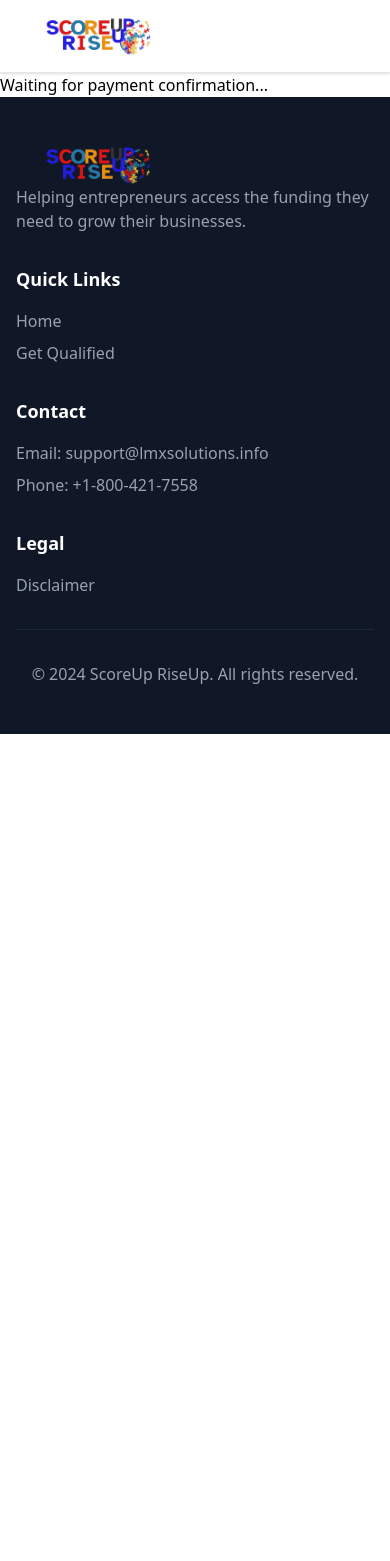
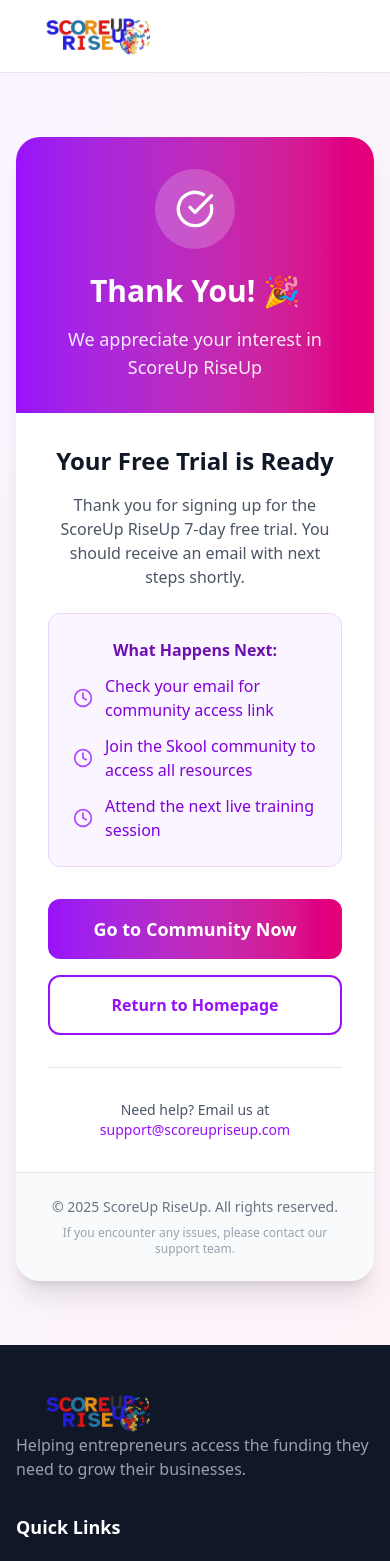
Before and after one commit to Viktor-Kode/ScoreUp-RiseUp, a Next.js app: page /thank-you in a window 390 px wide. Shown: the top 1561 px of the page. Before the commit the page ends 844 px from the top, so only its background shows below. Built offline with nearby package versions, Linux system fonts and the light colour scheme.

Commit message:
'thankyp'

```diff
--- a/app/thank-you/page.jsx
+++ b/app/thank-you/page.jsx
@@ -3,45 +3,260 @@
 
 import { useEffect, useState } from 'react';
 import { useSearchParams, useRouter } from 'next/navigation';
+import { motion } from 'framer-motion';
+import { CheckCircle, Clock, ArrowRight, Home, Mail } from 'lucide-react';
 
 export default function ThankYouPage() {
   const searchParams = useSearchParams();
   const router = useRouter();
   const [paymentVerified, setPaymentVerified] = useState(false);
+  const [emailSent, setEmailSent] = useState(false);
+  const [isLoading, setIsLoading] = useState(true);
 
   useEffect(() => {
+    // Check URL parameters after component mounts
     const product = searchParams.get('product');
     const payment = searchParams.get('payment');
+    const email = searchParams.get('email');
+
+    console.log('Thank You Page Params:', { product, payment, email });
 
     if (payment === 'completed') {
-      // Verify payment with your backend or email tracking
       setPaymentVerified(true);
 
-      // Send confirmation email
-      emailjs.send(
+      // Track the conversion
+      if (typeof window !== 'undefined') {
+        // Save to localStorage for tracking
+        const purchases = JSON.parse(localStorage.getItem('skool_purchases') || '[]');
+        purchases.push({
+          product,
+          email,
+          timestamp: new Date().toISOString(),
+          status: 'completed'
+        });
+        localStorage.setItem('skool_purchases', JSON.stringify(purchases));
+
+        // Google Analytics (if available)
+        window.gtag?.('event', 'purchase', {
+          value: product === 'monthly' ? 10 : 97,
+          currency: 'USD',
+          transaction_id: Date.now().toString(),
+        });
+      }
+
+      // Send email notification (optional - remove if causing issues)
+      sendConfirmationEmail(product, email);
+    }
+
+    // Set loading to false after processing
+    setTimeout(() => {
+      setIsLoading(false);
+    }, 1000);
+
+  }, [searchParams]);
+
+  const sendConfirmationEmail = async (product, email) => {
+    try {
+      // Only run in browser
+      if (typeof window === 'undefined') return;
+
+      // Import emailjs dynamically to avoid SSR issues
+      const emailjs = await import('@emailjs/browser');
+
+      const result = await emailjs.send(
         'service_renapht',
         'template_z1vr7ty',
         {
-          to_email: 'travis@scoreupriseup.com',
-          to_name: 'Travis',
-          product_name: product,
+          to_email: email || 'travis@scoreupriseup.com',
+          to_name: email?.split('@')[0] || 'Customer',
+          product_name: product || 'ScoreUp RiseUp',
           customer_action: 'Payment Completed',
-          timestamp: new Date().toISOString()
+          timestamp: new Date().toLocaleString(),
+          next_steps: 'Check your email for community access details'
         },
         'SS2R3dMbKoMDjBayk'
       );
+
+      console.log('Confirmation email sent:', result);
+      setEmailSent(true);
+    } catch (error) {
+      console.log('Email not sent (optional):', error.message);
+      // Don't show error to user - email is optional
     }
-  }, [searchParams]);
+  };
+
+  const handleReturnHome = () => {
+    router.push('/');
+  };
+
+  const handleJoinCommunity = () => {
+    window.open('https://www.skool.com/scoreup-riseup-8242/about', '_blank');
+  };
+
+  if (isLoading) {
+    return (
+      <div className="min-h-screen flex items-center justify-center bg-gradient-to-br from-purple-50 to-pink-50">
+        <div className="text-center">
+          <div className="animate-spin rounded-full h-12 w-12 border-b-2 border-purple-600 mx-auto"></div>
+          <p className="mt-4 text-gray-600">Loading your confirmation...</p>
+        </div>
+      </div>
+    );
+  }
 
   return (
-    <div>
-      {paymentVerified ? (
-        // Show real thank you content
-        <div>Thank you for your payment!</div>
-      ) : (
-        // Show payment pending message
-        <div>Waiting for payment confirmation...</div>
-      )}
+    <div className="min-h-screen bg-gradient-to-br from-purple-50 to-pink-50">
+      <div className="container mx-auto px-4 py-16">
+        <motion.div
+          initial={{ opacity: 0, y: 20 }}
+          animate={{ opacity: 1, y: 0 }}
+          className="max-w-2xl mx-auto bg-white rounded-3xl shadow-xl overflow-hidden"
+        >
+          {/* Header */}
+          <div className="bg-gradient-to-r from-purple-600 to-pink-600 text-white p-8 text-center">
+            <div className="w-20 h-20 bg-white/20 rounded-full flex items-center justify-center mx-auto mb-6">
+              <CheckCircle className="w-10 h-10" />
+            </div>
+            <h1 className="text-3xl md:text-4xl font-bold mb-4">
+              {paymentVerified ? 'Payment Confirmed! 🎉' : 'Thank You! 🎉'}
+            </h1>
+            <p className="text-lg opacity-90">
+              {paymentVerified
+                ? 'Your ScoreUp RiseUp access is being activated'
+                : 'We appreciate your interest in ScoreUp RiseUp'
+              }
+            </p>
+          </div>
+
+          {/* Content */}
+          <div className="p-8 md:p-12">
+            {paymentVerified ? (
+              <>
+                <div className="text-center mb-8">
+                  <h2 className="text-2xl font-bold text-gray-900 mb-4">
+                    Welcome to the Community!
+                  </h2>
+                  <p className="text-gray-600 mb-6">
+                    Your payment has been successfully processed. You now have full access to the ScoreUp RiseUp community.
+                  </p>
+
+                  <div className="bg-green-50 border border-green-200 rounded-xl p-6 mb-8">
+                    <h3 className="font-semibold text-green-800 mb-3">Next Steps:</h3>
+                    <ul className="text-left space-y-3 text-green-700">
+                      <li className="flex items-center">
+                        <CheckCircle className="w-5 h-5 text-green-500 mr-3 flex-shrink-0" />
+                        <span>Check your email for community access instructions</span>
+                      </li>
+                      <li className="flex items-center">
+                        <CheckCircle className="w-5 h-5 text-green-500 mr-3 flex-shrink-0" />
+                        <span>Join our live training sessions starting this week</span>
+                      </li>
+                      <li className="flex items-center">
+                        <CheckCircle className="w-5 h-5 text-green-500 mr-3 flex-shrink-0" />
+                        <span>Download the resource library and templates</span>
+                      </li>
+                    </ul>
+                  </div>
+                </div>
+
+                {/* Action Buttons */}
+                <div className="space-y-4">
+                  <button
+                    onClick={handleJoinCommunity}
+                    className="w-full bg-gradient-to-r from-purple-600 to-pink-600 hover:from-purple-700 hover:to-pink-700 text-white font-bold py-4 px-6 rounded-xl text-lg transition-all duration-200 flex items-center justify-center space-x-3 group"
+                  >
+                    <span>Go to ScoreUp RiseUp Community</span>
+                    <ArrowRight className="w-5 h-5 group-hover:translate-x-1 transition-transform" />
+                  </button>
+
+                  <button
+                    onClick={handleReturnHome}
+                    className="w-full bg-gray-100 hover:bg-gray-200 text-gray-800 font-semibold py-4 px-6 rounded-xl transition-colors duration-200 flex items-center justify-center"
+                  >
+                    <Home className="w-5 h-5 mr-2" />
+                    Return to Homepage
+                  </button>
+                </div>
+
+                {/* Email Status */}
+                {emailSent && (
+                  <div className="mt-8 p-4 bg-blue-50 border border-blue-200 rounded-xl text-center">
+                    <Mail className="w-6 h-6 text-blue-500 mx-auto mb-2" />
+                    <p className="text-blue-700">Confirmation email sent! Check your inbox.</p>
+                  </div>
+                )}
+              </>
+            ) : (
+              <>
+                <div className="text-center mb-8">
+                  <h2 className="text-2xl font-bold text-gray-900 mb-4">
+                    Your Free Trial is Ready
+                  </h2>
+                  <p className="text-gray-600 mb-6">
+                    Thank you for signing up for the ScoreUp RiseUp 7-day free trial.
+                    You should receive an email with next steps shortly.
+                  </p>
+
+                  <div className="bg-purple-50 border border-purple-200 rounded-xl p-6 mb-8">
+                    <h3 className="font-semibold text-purple-800 mb-3">What Happens Next:</h3>
+                    <ul className="text-left space-y-3 text-purple-700">
+                      <li className="flex items-center">
+                        <Clock className="w-5 h-5 text-purple-500 mr-3 flex-shrink-0" />
+                        <span>Check your email for community access link</span>
+                      </li>
+                      <li className="flex items-center">
+                        <Clock className="w-5 h-5 text-purple-500 mr-3 flex-shrink-0" />
+                        <span>Join the Skool community to access all resources</span>
+                      </li>
+                      <li className="flex items-center">
+                        <Clock className="w-5 h-5 text-purple-500 mr-3 flex-shrink-0" />
+                        <span>Attend the next live training session</span>
+                      </li>
+                    </ul>
+                  </div>
+                </div>
+
+                {/* Action Buttons for non-payment */}
+                <div className="space-y-4">
+                  <button
+                    onClick={handleJoinCommunity}
+                    className="w-full bg-gradient-to-r from-purple-600 to-pink-600 hover:from-purple-700 hover:to-pink-700 text-white font-bold py-4 px-6 rounded-xl text-lg transition-all duration-200"
+                  >
+                    Go to Community Now
+                  </button>
+
+                  <button
+                    onClick={handleReturnHome}
+                    className="w-full border-2 border-purple-600 text-purple-600 hover:bg-purple-50 font-semibold py-4 px-6 rounded-xl transition-colors duration-200"
+                  >
+                    Return to Homepage
+                  </button>
+                </div>
+
+                {/* Support Info */}
+                <div className="mt-8 pt-8 border-t border-gray-200 text-center">
+                  <p className="text-gray-600 text-sm">
+                    Need help? Email us at{' '}
+                    <a href="mailto:support@scoreupriseup.com" className="text-purple-600 hover:underline">
+                      support@scoreupriseup.com
+                    </a>
+                  </p>
+                </div>
+              </>
+            )}
+          </div>
+
+          {/* Footer */}
+          <div className="bg-gray-50 p-6 text-center border-t border-gray-200">
+            <p className="text-gray-500 text-sm">
+              © {new Date().getFullYear()} ScoreUp RiseUp. All rights reserved.
+            </p>
+            <p className="text-gray-400 text-xs mt-2">
+              If you encounter any issues, please contact our support team.
+            </p>
+          </div>
+        </motion.div>
+      </div>
     </div>
   );
 }
```
